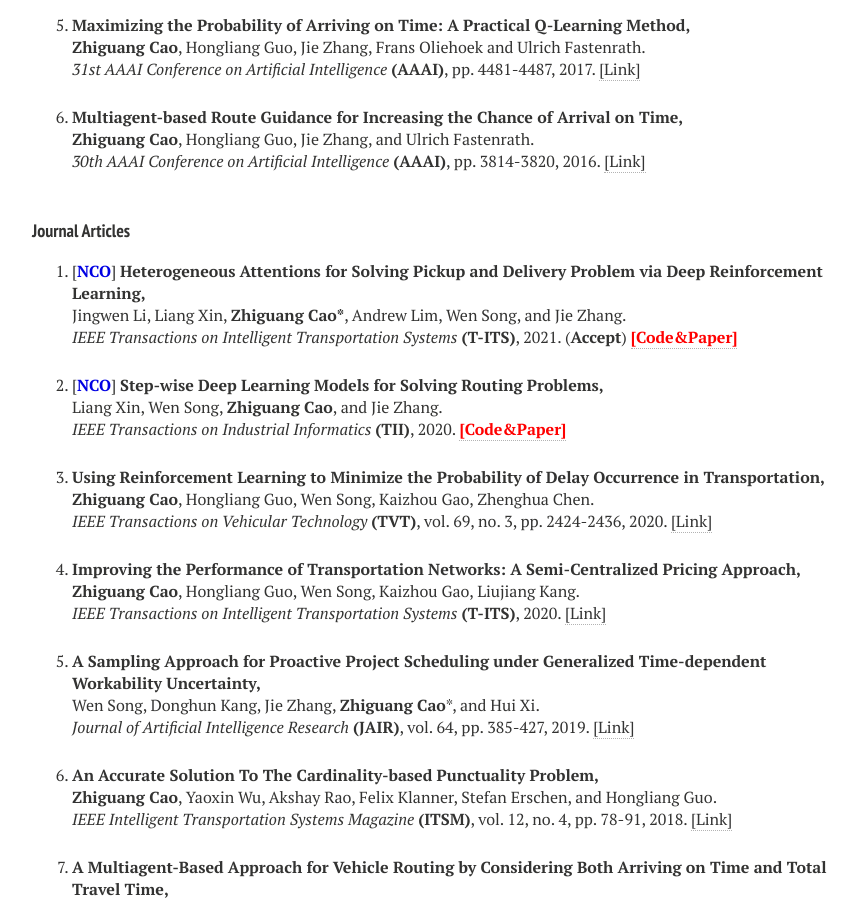
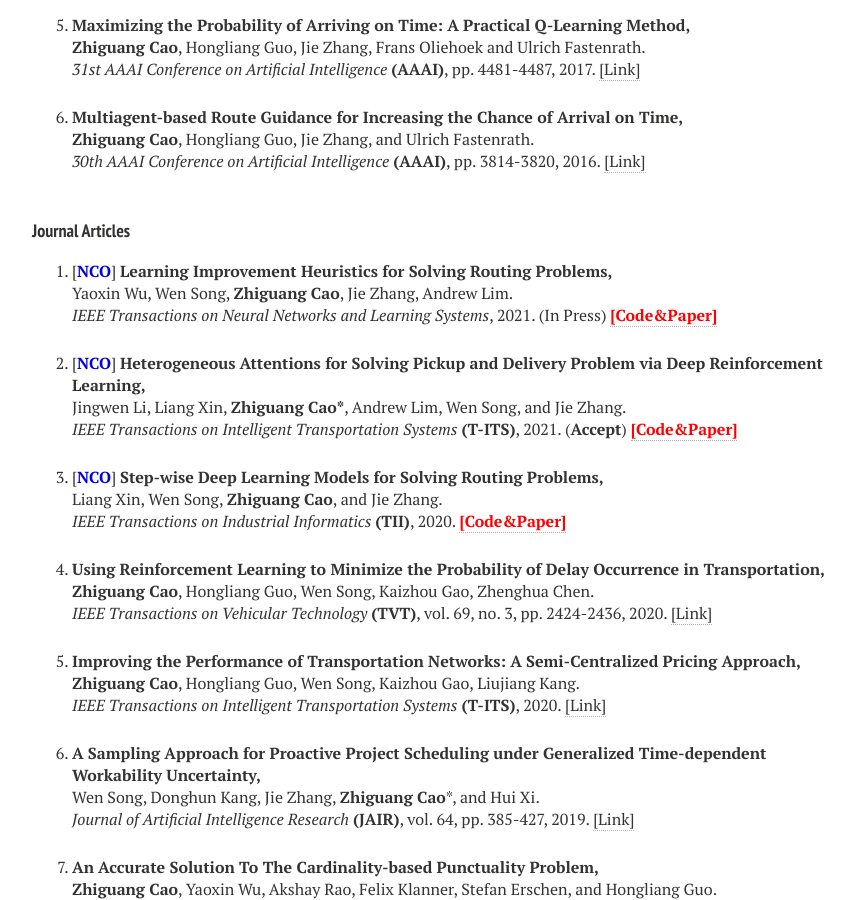
Before and after one commit to zhiguangcaosg/zhiguangcaosg.github.io, a Jekyll site: the page built from publications.md, in a window 1280 px wide and 900 px high, scrolled down 771 px. Shown: the whole window, without its empty margins (288-1145 px from the left). Built offline with Jekyll 4.4.1, drawn with Linux system fonts in a browser that asks for light colours; nearby versions of some CDN libraries.

Commit message:
Update publications.html

```diff
--- a/_layouts/publications.html
+++ b/_layouts/publications.html
@@ -242,6 +242,15 @@ div.bibtex pre { font-size: 75%; overflow: auto;  width: 100%; padding: 0em 0em;
     <!-- Item: Caelles2016 -->
 <ul style="padding-left:0px;">
 <ol >
+
+
+<li>
+<p>
+[<font color="#0000E3"><b>NCO</b></font>] <b>Learning Improvement Heuristics for Solving Routing Problems,</b>
+<br>Yaoxin Wu, Wen Song, <b>Zhiguang Cao</b>, Jie Zhang, Andrew Lim.<br>
+<i>IEEE Transactions on Neural Networks and Learning Systems</i>, 2021. (In Press) <a href="https://github.com/yining043/TSP-improve"  target="_blank"> <font color="#FF0000"><b>[Code&Paper]</b> </font></a>
+</p>
+</li>
 
 <li>
 <p>
```
